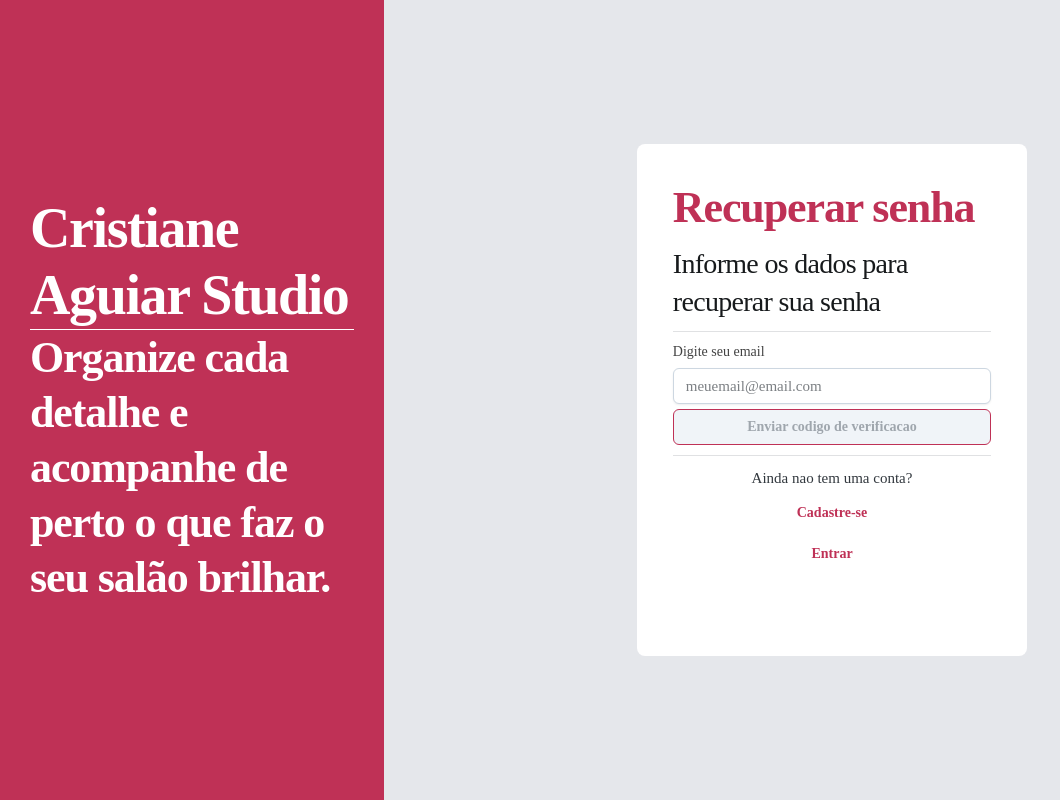
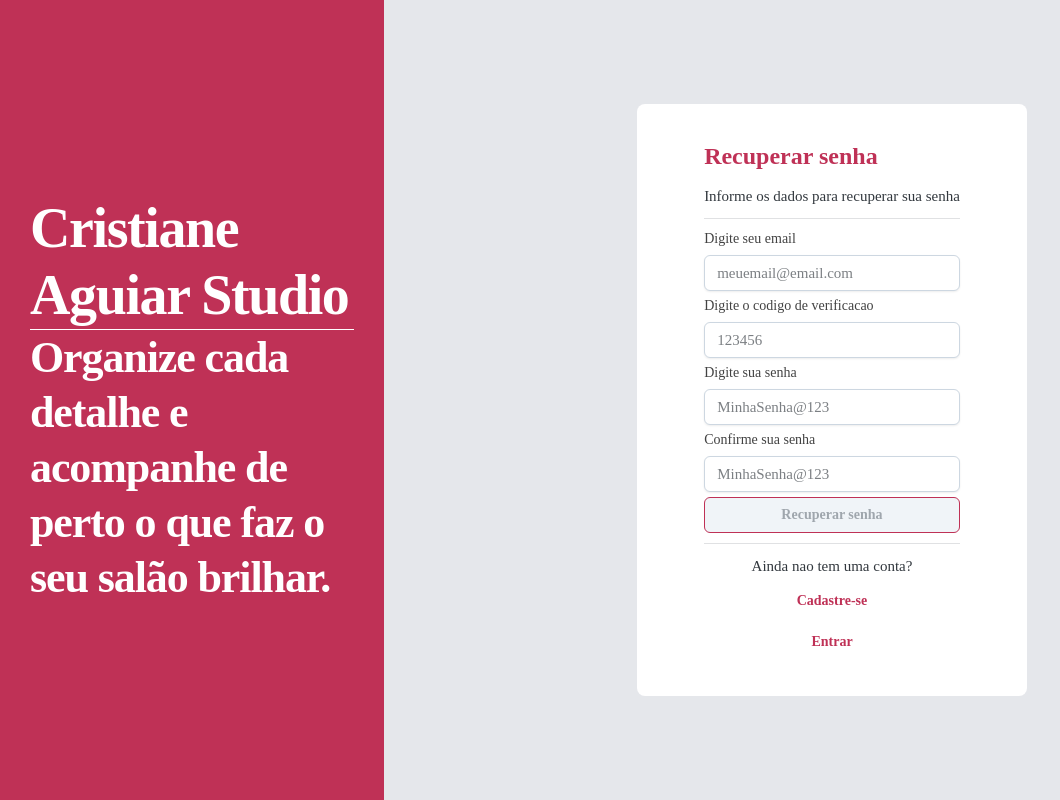
Before and after one commit to FragaTheus/sistema-agendamento-ca-studio-frontend, a Next.js app: page /auth/recovery in a window 1280 px wide. Shown: the whole page, without its empty margins (0-1060 px from the left). Built offline with nearby package versions, Linux system fonts and the light colour scheme.

Commit message:
finalizando e corrigindo erros de build

```diff
--- a/src/app/auth/layout.tsx
+++ b/src/app/auth/layout.tsx
@@ -1,23 +1,47 @@
+"use client";
+
 import { SectionLayout } from "@/layouts/section-layout/SectionLayout";
 import { Box, Divider, Typography } from "@mui/joy";
 import React from "react";
-import loginContent from "@/content/login-page-content/loginContent.json"
+import loginContent from "@/content/login-page-content/loginContent.json";
+import { useResContext } from "@/context/responsive-context/ResponsiveContext";
 
-interface IAuthPage{
+interface IAuthPage {
   children: React.ReactNode;
 }
 
-export default function AuthLayout({children} : IAuthPage){
-    return(
+export default function AuthLayout({ children }: IAuthPage) {
+  const { isTablet } = useResContext();
+  return (
     <main>
-           <SectionLayout bgColor="background.body">
+      <SectionLayout id="auth" bgColor="background.body">
         <Box width={"100%"} height={"100svh"} display={"flex"}>
-            <Box flex={1} bgcolor={"primary.300"} display={"flex"} alignItems={"flex-start"} justifyContent={"center"} padding={"30px"} flexDirection={"column"}>
-                <Typography level="h1" sx={{color: "primary.100"}}>{loginContent.loginPageLogo}</Typography>
-                <Divider sx={{bgcolor: "primary.100"}}/>
-                <Typography level="h2" sx={{color: "primary.100"}}>{loginContent.loginPageText}</Typography>
+          {!isTablet && (
+            <Box
+              flex={1}
+              bgcolor={"primary.300"}
+              display={"flex"}
+              alignItems={"flex-start"}
+              justifyContent={"center"}
+              padding={"30px"}
+              flexDirection={"column"}
+            >
+              <Typography level="h1" sx={{ color: "primary.100" }}>
+                {loginContent.loginPageLogo}
+              </Typography>
+              <Divider sx={{ bgcolor: "primary.100" }} />
+              <Typography level="h2" sx={{ color: "primary.100" }}>
+                {loginContent.loginPageText}
+              </Typography>
             </Box>
-            <Box width={"70%"} display={"flex"} alignItems={"center"} justifyContent={"center"}>
+          )}
+
+          <Box
+            width={isTablet ? "100%" : "70%"}
+            display={"flex"}
+            alignItems={"center"}
+            justifyContent={"center"}
+          >
             {children}
           </Box>
         </Box>
--- a/src/components/auth-page/recovery-page/recovery-card/RecoveryCard.tsx
+++ b/src/components/auth-page/recovery-page/recovery-card/RecoveryCard.tsx
@@ -2,33 +2,69 @@
 
 import { Box, Button, Card, CardContent, Divider, Typography } from "@mui/joy";
 import { useRouter } from "next/navigation";
-import recoveryContent from "@/content/recovery-page-content/recoveryContent.json"
+import recoveryContent from "@/content/recovery-page-content/recoveryContent.json";
 import { RecoveryForm } from "../recovery-form/RecoveryForm";
+import { useResContext } from "@/context/responsive-context/ResponsiveContext";
 
-export const RecoveryCard =()=>{
+export const RecoveryCard = () => {
+  const { isTablet } = useResContext();
   const router = useRouter();
-    return(
-        <Card variant="solid" sx={{width: "40%", minHeight: "60svh", bgcolor: "background.surface"}}>
-            <CardContent sx={{display: "flex", justifyContent:"center", alignItems:"center"}}>
-                <Box id="card-content" flex={1} padding={"20px"} gap={"10px"} display={"flex"} flexDirection={"column"}>
+  return (
+    <Card
+      variant="solid"
+      sx={
+        isTablet
+          ? { width: "80%", minHeight: "60svh", bgcolor: "background.surface" }
+          : { width: "40%", minHeight: "60svh", bgcolor: "background.surface" }
+      }
+    >
+      <CardContent
+        sx={{ display: "flex", justifyContent: "center", alignItems: "center" }}
+      >
+        <Box
+          id="card-content"
+          flex={1}
+          padding={"20px"}
+          gap={"10px"}
+          display={"flex"}
+          flexDirection={"column"}
+        >
           <Box id="card-header" width={"100%"}>
-                        <Typography level="h2" sx={{color: "primary.300"}}>{recoveryContent.card.title}</Typography>
+            <Typography level="title-md" sx={{ color: "primary.300" }}>
+              {recoveryContent.card.title}
+            </Typography>
           </Box>
           <Box id="card description">
-                        <Typography level="h4">{recoveryContent.card.subtitle}</Typography>
+            <Typography level="body-md">
+              {recoveryContent.card.subtitle}
+            </Typography>
           </Box>
-                    <Divider/>
+          <Divider />
           <Box id="login-form" width={"100%"} gap={"20px"}>
-                    <RecoveryForm/>
+            <RecoveryForm />
           </Box>
-                    <Divider/>
-                    <Box id="login-register" width={"100%"} display={"flex"} alignItems={"center"} gap={"5px"} flexDirection={"column"}>
+          <Divider />
+          <Box
+            id="login-register"
+            width={"100%"}
+            display={"flex"}
+            alignItems={"center"}
+            gap={"5px"}
+            flexDirection={"column"}
+          >
             <Typography>{recoveryContent.card.singinHeader}</Typography>
-                        <Button variant="plain" onClick={()=>router.push("/auth/register")}>{recoveryContent.card.singin}</Button>
-                        <Button variant="plain" onClick={()=>router.push("/auth/login")}>{recoveryContent.card.login}</Button>
+            <Button
+              variant="plain"
+              onClick={() => router.push("/auth/register")}
+            >
+              {recoveryContent.card.singin}
+            </Button>
+            <Button variant="plain" onClick={() => router.push("/auth/login")}>
+              {recoveryContent.card.login}
+            </Button>
           </Box>
         </Box>
       </CardContent>
     </Card>
   );
-}
+};
--- a/src/components/auth-page/recovery-page/recovery-form/RecoveryForm.tsx
+++ b/src/components/auth-page/recovery-page/recovery-form/RecoveryForm.tsx
@@ -1,51 +1,50 @@
 "use client";
 
-import { Box, Button, FormControl, FormHelperText, FormLabel, Input } from "@mui/joy";
-import recoveryContent from "@/content/recovery-page-content/recoveryContent.json"
-import { useState } from "react";
-import { Controller, useForm, } from "react-hook-form";
+import {
+  Box,
+  Button,
+  FormControl,
+  FormHelperText,
+  FormLabel,
+  Input,
+} from "@mui/joy";
+import recoveryContent from "@/content/recovery-page-content/recoveryContent.json";
+import { Controller, useForm } from "react-hook-form";
 
-interface IFormValues{
-    email: string,
-    verificationCode: string,
-    password: string,
-    confirmPassword: string
+interface IFormValues {
+  email: string;
+  verificationCode: string;
+  password: string;
+  confirmPassword: string;
 }
 
-export const RecoveryForm=()=>{
-
+export const RecoveryForm = () => {
   const {
     control,
     watch,
-        handleSubmit,
-        reset,
-        formState: {errors, isValid},
-    } = useForm<IFormValues>({defaultValues: {email: "", verificationCode: "", password: "", confirmPassword: ""}, mode: "onChange"})
-
-    const [step, setStep] = useState<"email" | "verificationCode" | "password">("email");
-
-    const onSubmit = (data: IFormValues)=>{
-     if(step === "email"){
-        console.log("email enviado com sucesso", data.email);
-        setStep("verificationCode");
-     }else if(step === "verificationCode"){
-        console.log("Codigo de verificacao enviado");
-        setStep("password")
-     }else if(step === "password"){
-        console.log("Senha alterada com sucesso!")
-        setStep("email");
-        reset();
-     }
-    }
+    formState: { errors, isValid },
+  } = useForm<IFormValues>({
+    defaultValues: {
+      email: "",
+      verificationCode: "",
+      password: "",
+      confirmPassword: "",
+    },
+    mode: "onChange",
+  });
 
   const currentCode = "123456";
 
   const passwordValue = watch("password");
 
-    return(
-        <Box component={"form"} onSubmit={handleSubmit(onSubmit)} flex={1} display={"flex"} flexDirection={"column"} gap={"5px"}>
-
-            {step === "email" && (
+  return (
+    <Box
+      component={"form"}
+      flex={1}
+      display={"flex"}
+      flexDirection={"column"}
+      gap={"5px"}
+    >
       <Controller
         name="email"
         control={control}
@@ -53,90 +52,111 @@ export const RecoveryForm=()=>{
           required: recoveryContent.email.required,
           pattern: {
             value: /^[^\s@]+@[^\s@]+\.[^\s@]+$/,
-                    message: recoveryContent.email.format
-                }
+            message: recoveryContent.email.format,
+          },
         }}
-            render={({field})=>(
+        render={({ field }) => (
           <FormControl error={!!errors.email}>
             <FormLabel>{recoveryContent.email.label}</FormLabel>
-                        <Input variant="outlined" type="email" placeholder={recoveryContent.email.placeholder} {...field} value={field.value}></Input>
-                        {errors.email && <FormHelperText>{errors.email.message}</FormHelperText>}
+            <Input
+              variant="outlined"
+              type="email"
+              placeholder={recoveryContent.email.placeholder}
+              {...field}
+              value={field.value}
+            ></Input>
+            {errors.email && (
+              <FormHelperText>{errors.email.message}</FormHelperText>
+            )}
           </FormControl>
         )}
       />
-            )}
 
-            {step === "verificationCode" && (
       <Controller
         name="verificationCode"
         control={control}
         rules={{
           required: recoveryContent.verificationCode.required,
-                validate: (verificationCode)=> verificationCode === currentCode.toString(),
+          validate: (verificationCode) =>
+            verificationCode === currentCode.toString(),
           pattern: {
             value: /^\d+$/,
-                    message: recoveryContent.verificationCode.format
-                }
+            message: recoveryContent.verificationCode.format,
+          },
         }}
-            render={({field})=>(
+        render={({ field }) => (
           <FormControl error={!!errors.verificationCode}>
             <FormLabel>{recoveryContent.verificationCode.label}</FormLabel>
-                    <Input type={"number"} variant="outlined" placeholder={recoveryContent. verificationCode.placeholder} {...field} value={field.value}></Input>
-                    {errors.verificationCode && <FormHelperText>{errors.verificationCode.message}</FormHelperText>}
+            <Input
+              type={"number"}
+              variant="outlined"
+              placeholder={recoveryContent.verificationCode.placeholder}
+              {...field}
+              value={field.value}
+            ></Input>
+            {errors.verificationCode && (
+              <FormHelperText>{errors.verificationCode.message}</FormHelperText>
+            )}
           </FormControl>
         )}
       />
-            )}
 
-            {step === "password" && (
       <Controller
         name="password"
         control={control}
         rules={{
           required: recoveryContent.password.required,
           pattern: {
-                        value: /^(?=.*[A-Za-z])(?=.*\d)(?=.*[!@#$%^&*()_+\-=[\]{};':"\\|,.<>/?]).{8,}$/,
-                        message: recoveryContent.password.format
-                    }
+            value:
+              /^(?=.*[A-Za-z])(?=.*\d)(?=.*[!@#$%^&*()_+\-=[\]{};':"\\|,.<>/?]).{8,}$/,
+            message: recoveryContent.password.format,
+          },
         }}
-                render={
-                    ({field})=>(
+        render={({ field }) => (
           <FormControl error={!!errors.password}>
-                            <FormLabel>
-                                {recoveryContent.password.label}
-                            </FormLabel>
-                            <Input variant="outlined" type="password" placeholder={recoveryContent.password.placeholder} {...field} value={field.value}/>
-                            {errors.password && (<FormHelperText>{errors.password.message}</FormHelperText>)}
+            <FormLabel>{recoveryContent.password.label}</FormLabel>
+            <Input
+              variant="outlined"
+              type="password"
+              placeholder={recoveryContent.password.placeholder}
+              {...field}
+              value={field.value}
+            />
+            {errors.password && (
+              <FormHelperText>{errors.password.message}</FormHelperText>
+            )}
           </FormControl>
-                    )
-                }
+        )}
       />
-            )}
 
-            {step === "password" && (
       <Controller
         name="confirmPassword"
         control={control}
         rules={{
           required: recoveryContent.confirmPassword.required,
-                    validate:(value) => value === passwordValue || recoveryContent.confirmPassword.format
+          validate: (value) =>
+            value === passwordValue || recoveryContent.confirmPassword.format,
         }}
-                render={
-                    ({field})=>
+        render={({ field }) => (
           <FormControl error={!!errors.confirmPassword}>
             <FormLabel>{recoveryContent.confirmPassword.label}</FormLabel>
-                            <Input variant="outlined" type="password" placeholder={recoveryContent.confirmPassword.placeholder} {...field} value={field.value}/>
-                            {errors.confirmPassword && <FormHelperText>{errors.confirmPassword.message}</FormHelperText>}
+            <Input
+              variant="outlined"
+              type="password"
+              placeholder={recoveryContent.confirmPassword.placeholder}
+              {...field}
+              value={field.value}
+            />
+            {errors.confirmPassword && (
+              <FormHelperText>{errors.confirmPassword.message}</FormHelperText>
+            )}
           </FormControl>
-                }
+        )}
       />
-            )}
 
       <Button type="submit" disabled={!isValid}>
-                {step === "email" && "Enviar codigo de verificacao"}
-                {step === "verificationCode" && "Verificar codigo"}
-                {step === "password" && "Recuperar senha"}
+        Recuperar senha
       </Button>
     </Box>
   );
-}
+};
```
Also changed, not shown: src/app/perfil/layout.tsx (+17 -10 lines), src/components/auth-page/login-page/login-card/LoginCard.tsx (+52 -16 lines), src/components/auth-page/register-page/register-card/RegisterCard.tsx (+55 -17 lines). Lines whose indentation alone changed are shown as unchanged.
